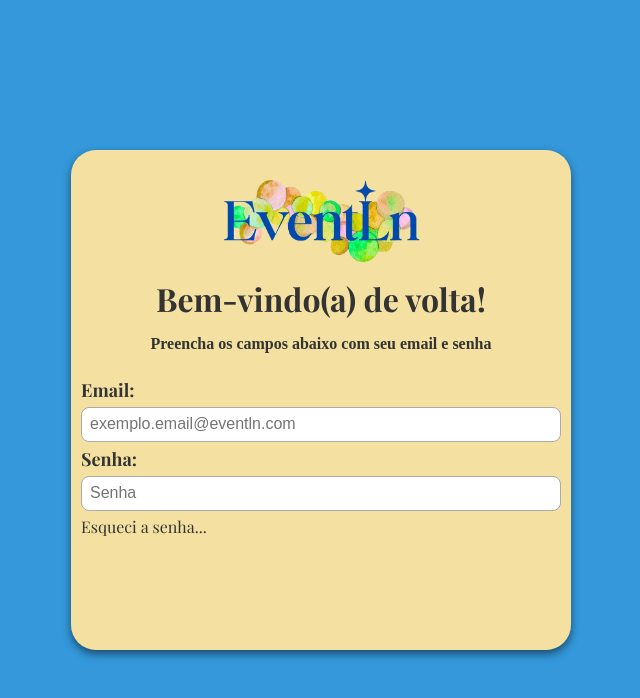
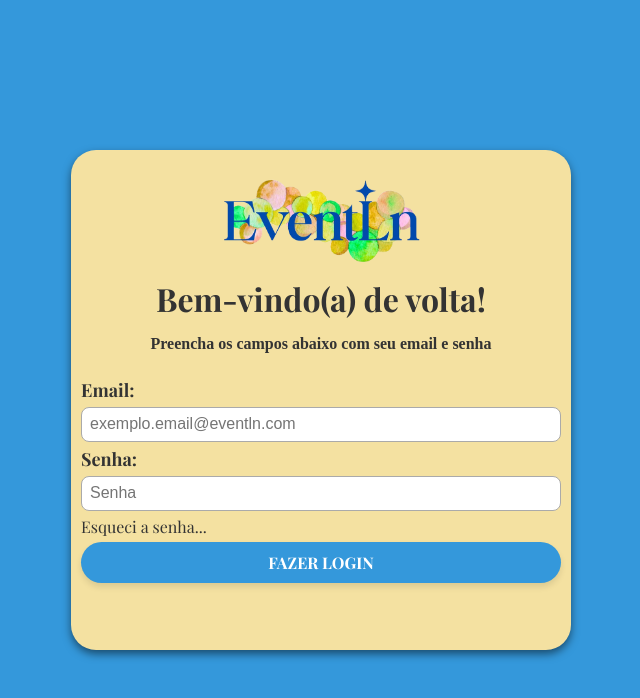
Before and after one commit to wavering-ruby/ProjetoPoggers, a React (Vite) app in the folder Projeto/: page /login in a window 1280 px wide. Shown: the top 698 px of the page, without its empty margins (319-959 px from the left). Built offline with nearby package versions, Linux system fonts and the light colour scheme.

Commit message:
Design inicial do frontend feito.

```diff
--- a/Projeto/package.json
+++ b/Projeto/package.json
@@ -11,6 +11,7 @@
   },
   "dependencies": {
     "@react-oauth/google": "^0.12.1",
+    "jwt-decode": "^4.0.0",
     "react": "^19.0.0",
     "react-dom": "^19.0.0",
     "react-router-dom": "^7.2.0"
--- a/Projeto/src/App.jsx
+++ b/Projeto/src/App.jsx
@@ -1,12 +1,18 @@
-import { useState } from 'react'
-import Login from "./pages/Login.jsx"
+import { useState } from "react";
+import Home from "./pages/Home.jsx";
+import Login from "./pages/Login.jsx";
+import { BrowserRouter, Routes, Route } from "react-router-dom";
 
 function App() {
-  const [count, setCount] = useState(0)
 
   return (
     <>
-      <Login />
+      <BrowserRouter>
+        <Routes>
+          <Route path="/" element={<Home />} />
+          <Route path="/login" element={<Login />} />
+        </Routes>
+      </BrowserRouter>
     </>
   )
 }
--- a/Projeto/src/index.css
+++ b/Projeto/src/index.css
@@ -97,9 +97,44 @@ body {
   font-family: 'Playfair Display', serif;
   text-decoration: none;
   color: #333;
+  transition: all 0.3s ease;
 }
 
 .login-container__body--forgeted-password:hover{
   text-decoration: dashed;
   font-weight: bold;
 }
+
+.login-container_body--btn-login {
+  font-family: 'Playfair Display', serif;
+  background-color: #3498db;
+  color: #ffffff; /* Texto branco */
+  padding: 10px;
+  border: none;
+  border-radius: 50px; /* Bordas arredondadas */
+  font-size: 16px;
+  font-weight: bold;
+  text-transform: uppercase;
+  cursor: pointer;
+  transition: background-color 0.3s ease, transform 0.2s ease, box-shadow 0.3s ease;
+  box-shadow: 0 4px 6px rgba(0, 0, 0, 0.1); /* Sombra suave */
+  margin-top: 5px;
+  margin-bottom: 5px;
+}
+
+.login-container_body--btn-login:hover {
+  background-color: #f1c40f;
+  transform: translateY(-2px); /* Efeito de levantar */
+  box-shadow: 0 6px 8px rgba(0, 0, 0, 0.15);
+}
+
+.login-container_body--btn-login:active {
+  color: #333;
+  transform: translateY(0); /* Volta ao normal ao clicar */
+  box-shadow: 0 4px 6px rgba(0, 0, 0, 0.1);
+}
+
+.login-container__body--btn-others{
+  align-self: center;
+  padding: 5px;
+}
--- /dev/null
+++ b/Projeto/src/pages/Home.jsx
@@ -0,0 +1,9 @@
+import React from 'react'
+
+const Home = (userImg, userFname) => {
+  return (
+    <div>{userFname}</div>
+  )
+}
+
+export default Home
--- a/Projeto/src/pages/Login.jsx
+++ b/Projeto/src/pages/Login.jsx
@@ -1,24 +1,11 @@
 import React from 'react'
-import { useLocation } from 'react-router-dom';
+import { Navigate, useLocation, useNavigate } from 'react-router-dom';
 import { GoogleOAuthProvider } from '@react-oauth/google';
 import { GoogleLogin } from '@react-oauth/google';
+import { jwtDecode } from "jwt-decode";
 
 const Login = () => {
-  // const location = useLocation();
-  // let message;
-  // const userFname = "Mateus";
-
-  // if (location.pathname === '/') {
-  //   message = `Bem-vindo(a) de volta!`;
-  // } else {
-  //   message = `Fazer Login`
-  // }
-
-  let inputType = 'password';
-
-  const responseGoogle = (response) => {
-    console.log(response);
-  }
+  const navigate = useNavigate();
 
   return (
     <div className='login'>
@@ -32,20 +19,28 @@ const Login = () => {
                 <h2 className='login-container__body--h2'>Email:</h2>
                 <input className='login-container__body--input' type='text' placeholder='exemplo.email@eventln.com'></input>
                 <h2 className='login-container__body--h2'>Senha:</h2>
-                <input className='login-container__body--input' type={inputType} placeholder='Senha'></input>
+                <input className='login-container__body--input' type='password' placeholder='Senha'></input>
                 <a className='login-container__body--forgeted-password' href='/reset-password'>Esqueci a senha...</a>
+                <button className='login-container_body--btn-login'>Fazer login</button>
 
+                {/* Aqui serve para a parte de login com o Google */}
+                <div className='login-container__body--btn-others'>
                   <GoogleOAuthProvider
-                clientId="487262877617-k7mgphb14r908m13soujjbai2btaqmp8.apps.googleusercontent.com">
+                  clientId="487262877617-ejqqpj1i4s4d7qee3eq96a97lvp6nu4i.apps.googleusercontent.com">
                     <GoogleLogin
                       onSuccess={credentialResponse => {
                         console.log(credentialResponse);
+                        console.log(jwtDecode(credentialResponse.credential));
+
+                        // Aqui deverá ter alguma maneira de navegar para outras páginas
                       }}
                       onError={() => {
                         console.log('Login Failed');
                       }}
+                      width={"500px"}
                     />
                   </GoogleOAuthProvider>
+                </div>
             </div>
         </div>
     </div>
```
Also changed, not shown: 2 other files (tests, documents, lock files or other folders). Lines whose indentation alone changed are shown as unchanged.
